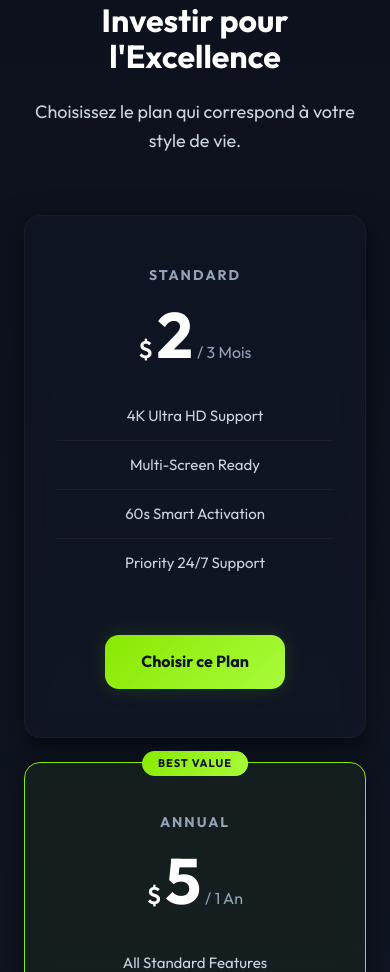
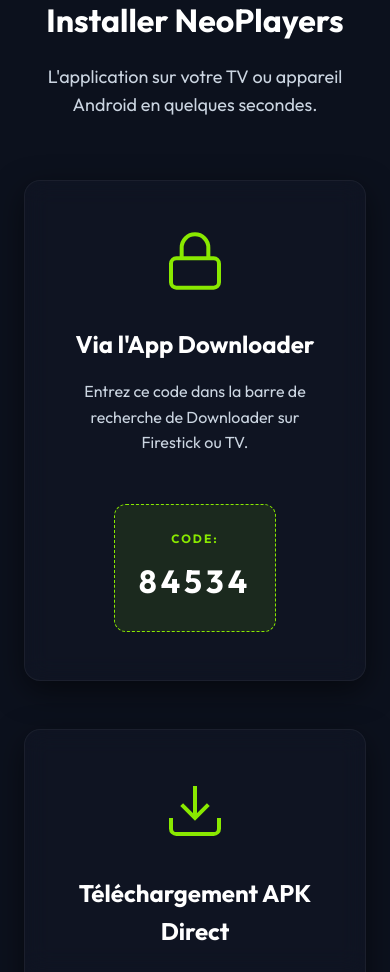
Before and after one commit to leeocopy/neoplayers, a website built with Vite: page index.html in a window 390 px wide. Shown: the part 11028-12000 px from the top of the page. Built offline with nearby package versions, Linux system fonts and the light colour scheme.

```diff
--- a/index.css
+++ b/index.css
@@ -1,5 +1,9 @@
 /* index.css - NeoPlayers Design System Engine */
 @import url('https://fonts.googleapis.com/css2?family=Outfit:wght@300;400;600;700&display=swap');
+
+html {
+    scroll-behavior: smooth;
+}
 
 :root {
     /* Color System */
@@ -1479,3 +1483,77 @@
         transform: scale(1);
     }
 }
+
+/* DOWNLOAD SECTION */
+.download {
+    padding: var(--space-section) 0;
+    position: relative;
+    background: #0C111D;
+}
+
+.download-grid {
+    display: grid;
+    grid-template-columns: repeat(2, 1fr);
+    gap: var(--space-lg);
+    margin-top: var(--space-xl);
+}
+
+.download-card {
+    padding: 48px;
+    display: flex;
+    flex-direction: column;
+    align-items: center;
+    text-align: center;
+}
+
+.download-icon {
+    margin-bottom: var(--space-md);
+    color: var(--accent-neon);
+}
+
+.download-icon svg {
+    width: 64px;
+    height: 64px;
+}
+
+.download-card h4 {
+    margin-bottom: var(--space-sm);
+    font-size: 1.5rem;
+    color: var(--text-primary);
+}
+
+.download-card p {
+    color: var(--text-secondary);
+    margin-bottom: var(--space-lg);
+}
+
+.downloader-code {
+    display: flex;
+    flex-direction: column;
+    align-items: center;
+    background: rgba(137, 233, 0, 0.1);
+    border: 1px dashed var(--accent-neon);
+    padding: 24px;
+    border-radius: 12px;
+}
+
+.code-label {
+    font-size: 12px;
+    font-weight: 700;
+    color: var(--accent-neon);
+    letter-spacing: 2px;
+    margin-bottom: 8px;
+}
+
+.code-value {
+    font-size: 32px;
+    font-weight: 800;
+    color: #FFF;
+    letter-spacing: 4px;
+}
+
+@media (max-width: 768px) {
+    .download-grid {
+        grid-template-columns: 1fr;
+    }
+}
--- a/index.html
+++ b/index.html
@@ -30,6 +30,7 @@
             <div class="nav-links">
                 <a href="#features" data-i18n="nav_experience">Experience</a>
                 <a href="#showcase" data-i18n="nav_interface">Interface</a>
+                <a href="#download" data-i18n="nav_download">Download</a>
                 <a href="#pricing" data-i18n="nav_pricing">Pricing</a>
             </div>
             <div class="nav-actions">
@@ -45,7 +46,7 @@
                         <a href="#" class="lang-opt" data-lang="en">English</a>
                     </div>
                 </div>
-                <a href="https://wa.me/212659672184" target="_blank" class="btn-premium primary nav-cta" data-i18n="btn_activate_nav" data-wa-link="activate">Activate Device</a>
+                <a href="#pricing" class="btn-premium primary nav-cta" data-i18n="btn_activate_nav">Activate Device</a>
             </div>
         </div>
     </nav>
@@ -72,7 +73,7 @@
                     </p>
 
                     <div class="cta-group reveal">
-                        <a href="https://wa.me/212659672184" target="_blank" class="btn-premium primary large" data-i18n="btn_activate_hero" data-wa-link="activate">Activate Your Device</a>
+                        <a href="#pricing" class="btn-premium primary large" data-i18n="btn_activate_hero">Activate Your Device</a>
                         <a href="#features" class="btn-premium secondary large" data-i18n="btn_explore">Explore Features</a>
                     </div>
 
@@ -475,6 +476,48 @@
             </div>
         </section>
 
+        <!-- DOWNLOAD / INSTALL SECTION -->
+        <section class="download" id="download" data-i18n-section="download">
+            <div class="container reveal">
+                <div class="section-header">
+                    <h2 class="section-title" data-i18n="download_title">Get Started with <span>NeoPlayers</span></h2>
+                    <p class="section-subtitle" data-i18n="download_subtitle">Follow these simple steps to install the app on your Android device.</p>
+                </div>
+
+                <div class="download-grid">
+                    <!-- Method 1: Downloader -->
+                    <div class="download-card glass-panel reveal" style="--reveal-index: 1;">
+                        <div class="download-icon">
+                            <svg viewBox="0 0 24 24" fill="none" stroke="currentColor" stroke-width="1.5">
+                                <rect x="3" y="11" width="18" height="11" rx="2" ry="2" />
+                                <path d="M7 11V7a5 5 0 0 1 10 0v4" />
+                            </svg>
+                        </div>
+                        <h4 data-i18n="download_downloader_title">Download via Downloader</h4>
+                        <p data-i18n="download_downloader_desc">Open the Downloader app on your device and enter the code below to start the installation.</p>
+                        <div class="downloader-code">
+                            <span class="code-label">CODE:</span>
+                            <span class="code-value">84534</span>
+                        </div>
+                    </div>
+
+                    <!-- Method 2: Direct APK -->
+                    <div class="download-card glass-panel reveal" style="--reveal-index: 2;">
+                        <div class="download-icon">
+                            <svg viewBox="0 0 24 24" fill="none" stroke="currentColor" stroke-width="1.5">
+                                <path d="M21 15v4a2 2 0 0 1-2 2H5a2 2 0 0 1-2-2v-4" />
+                                <polyline points="7 10 12 15 17 10" />
+                                <line x1="12" y1="15" x2="12" y2="3" />
+                            </svg>
+                        </div>
+                        <h4 data-i18n="download_apk_title">Download APK Direct</h4>
+                        <p data-i18n="download_apk_desc">Download the APK file directly to your device for manual installation via USB or file manager.</p>
+                        <a href="assets/neoplayers.apk" class="btn-premium secondary" data-i18n="btn_download_apk" download>Download APK</a>
+                    </div>
+                </div>
+            </div>
+        </section>
+
         <!-- PRICING SECTION -->
         <section class="pricing" id="pricing">
             <div class="container reveal">
--- a/main.js
+++ b/main.js
@@ -80,7 +80,7 @@
     // 15. Multilingual Support
     const translations = {
         en: {
-            nav_experience: "Experience", nav_interface: "Interface", nav_pricing: "Pricing", btn_activate_nav: "Activate Device",
+            nav_experience: "Experience", nav_interface: "Interface", nav_pricing: "Pricing", nav_download: "Download", btn_activate_nav: "Activate Device",
             hero_title: "The Ultimate Premium IPTV Experience", hero_subtext: "A faster, smarter, and more elegant way to stream your favorite content. Built for speed and clarity.",
             btn_activate_hero: "Activate Your Device", btn_explore: "Explore Features",
             feat_title: "The Engineering Gap", feat_subtitle: "Elite performance for high-end hardware.",
@@ -104,8 +104,12 @@
             footer_cta_title: "Experience the NeoPlayers standard.", footer_cta_subtitle: "Thousands have upgraded. You're next.",
             btn_activate_footer: "Activate Now", btn_support: "Contact Support", btn_send_id: "Send Device ID",
             badge_4k: "4K HDR Optimized", badge_tv: "TV-First Build", hero_optimized_for: "Optimized for:",
-            months: "Months", year: "Year", lifetime: "Lifetime", btn_choose_plan: "Select Plan",
+            months: "Months", year: "Year", lifetime: "Lifetime",
             pricing_title: "Investment in Excellence", pricing_subtitle: "Choose the plan that fits your entertainment lifestyle.",
+            download_title: "Install NeoPlayers", download_subtitle: "Get the app running on your TV or Android device in seconds.",
+            download_downloader_title: "Via Downloader App", download_downloader_desc: "Enter this code in the Downloader search bar on Firestick or TV.",
+            download_apk_title: "Direct APK Download", download_apk_desc: "Download the installation file directly for manual setup.",
+            btn_download_apk: "Download APK Now",
             features_title: "The New Standard of IPTV Performance", features_subtitle: "More than just a player—NeoPlayers is an engineering masterpiece for your living room.",
             feat_tv_title: "TV-First Interface", feat_tv_desc: "Experience cinematic navigation natively built for the big screen with full remote control immersion.",
             feat_cache_title: "Turbo-Cache™ Speed", feat_cache_desc: "Zero lag browsing. Our smart caching engine pre-loads metadata for an instant, fluid user experience.",
@@ -127,7 +131,7 @@
             step_4_desc: "Your subscription is automatically linked. Refresh the app and start streaming immediately."
         },
         fr: {
-            nav_experience: "Expérience", nav_interface: "Interface", nav_pricing: "Activer", btn_activate_nav: "Activer l'Appareil",
+            nav_experience: "Expérience", nav_interface: "Interface", nav_pricing: "Tarifs", nav_download: "Télécharger", btn_activate_nav: "Activer l'Appareil",
             hero_title: "L'Expérience IPTV Premium Ultime", hero_subtext: "Une façon plus rapide et élégante de diffuser vos contenus. Conçu pour la vitesse et la clarté.",
             btn_activate_hero: "Activer Votre Appareil", btn_explore: "Explorer les Fonctions",
             feat_title: "La Différence Technique", feat_subtitle: "Performance d'élite pour le matériel haut de gamme.",
@@ -150,6 +154,10 @@
             badge_4k: "4K HDR Optimisé", badge_tv: "Conçu pour TV", hero_optimized_for: "Optimisé pour :",
             months: "Mois", year: "An", lifetime: "À Vie", btn_choose_plan: "Choisir ce Plan",
             pricing_title: "Investir pour l'Excellence", pricing_subtitle: "Choisissez le plan qui correspond à votre style de vie.",
+            download_title: "Installer NeoPlayers", download_subtitle: "L'application sur votre TV ou appareil Android en quelques secondes.",
+            download_downloader_title: "Via l'App Downloader", download_downloader_desc: "Entrez ce code dans la barre de recherche de Downloader sur Firestick ou TV.",
+            download_apk_title: "Téléchargement APK Direct", download_apk_desc: "Téléchargez le fichier d'installation directement pour une install manuelle.",
+            btn_download_apk: "Télécharger l'APK",
             features_title: "Le Nouveau Standard IPTV", features_subtitle: "Plus qu'un lecteur — NeoPlayers est un chef-d'œuvre technologique pour votre salon.",
             feat_tv_title: "Interface TV-First", feat_tv_desc: "Navigation cinématique native conçue pour le grand écran avec une immersion totale à la télécommande.",
             feat_cache_title: "Vitesse Turbo-Cache™", feat_cache_desc: "Navigation sans latence. Notre moteur de cache précharge les métadonnées pour une expérience fluide et instantanée.",
@@ -171,7 +179,7 @@
             step_4_desc: "Votre abonnement est automatiquement lié. Rafraîchissez l'application et commencez à streamer immédiatement."
         },
         ar: {
-            nav_experience: "التجربة", nav_interface: "الواجهة", nav_pricing: "تفعيل", btn_activate_nav: "تفعيل الجهاز",
+            nav_experience: "التجربة", nav_interface: "الواجهة", nav_pricing: "الأسعار", nav_download: "تحميل", btn_activate_nav: "تفعيل الجهاز",
             hero_title: "تجربة IPTV المتميزة المطلقة", hero_subtext: "طريقة أسرع وأكثر أناقةلبث المحتوى المفضل لديك. مصمم للسرعة والوضوح التام.",
             btn_activate_hero: "فعل جهازك الآن", btn_explore: "استكشف المزايا",
             feat_title: "الفجوة الهندسية", feat_subtitle: "أداء نخبوي للأجهزة عالية المواصفات.",
@@ -194,6 +202,10 @@
             badge_4k: "4K HDR محسّن", badge_tv: "مبني للتلفزيون", hero_optimized_for: "محسّن لـ:",
             months: "أشهر", year: "سنة", lifetime: "مدى الحياة", btn_choose_plan: "اختيار الخطة",
             pricing_title: "استثمار في التميز", pricing_subtitle: "اختر الخطة التي تناسب نمط حياتك الترفيهي.",
+            download_title: "تثبيت NeoPlayers", download_subtitle: "احصل على التطبيق على جهاز التلفزيون أو الأندرويد في ثوانٍ.",
+            download_downloader_title: "عبر تطبيق Downloader", download_downloader_desc: "أدخل هذا الكود في شريط البحث في تطبيق Downloader على Firestick أو التلفزيون.",
+            download_apk_title: "تحميل APK مباشر", download_apk_desc: "قم بتنزيل ملف التثبيت مباشرة للإعداد اليدوي.",
+            btn_download_apk: "تحميل APK الآن",
             features_title: "المعيار الجديد لـ IPTV", features_subtitle: "أكثر من مجرد مشغل — NeoPlayers تحفة هندسية لغرفة معيشتك.",
             feat_tv_title: "واجهة TV-First", feat_tv_desc: "تصفح سينمائي مبني أصلاً للشاشة الكبيرة مع انغماس كامل في التحكم عن بُعد.",
             feat_cache_title: "سرعة Turbo-Cache™", feat_cache_desc: "تصفح بدون تأخير. محرك التخزين المؤقت الذكي يحمّل البيانات مسبقاً لتجربة فورية وسلسة.",
```
